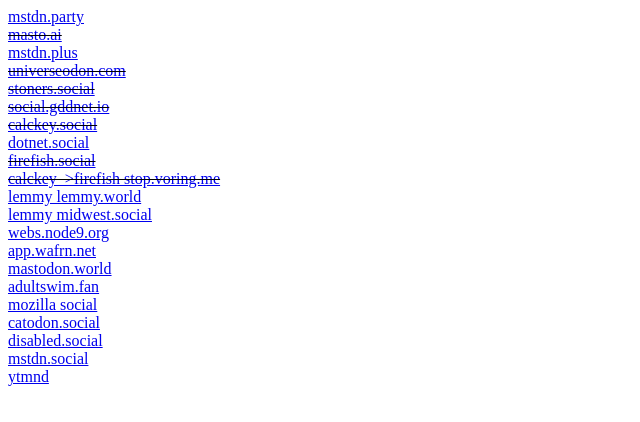
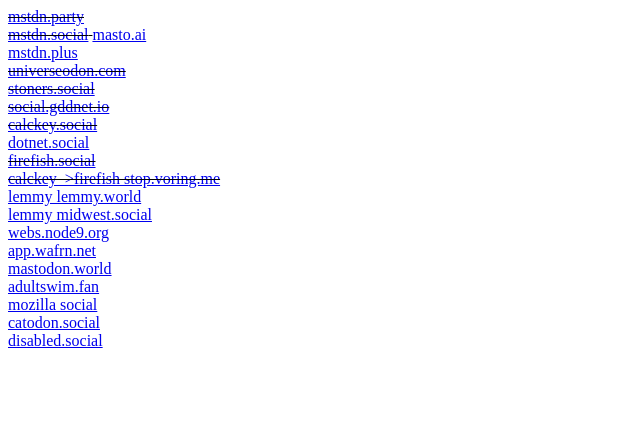
Before and after one commit to m3t0034/mastodon, a plain HTML site: page index.html in a window 1280 px wide. Shown: the whole page, without its empty margins (0-640 px from the left). Drawn offline with Linux system fonts and the light colour scheme.

Commit message:
Update index.html

```diff
--- a/index.html
+++ b/index.html
@@ -5,11 +5,13 @@ p {
 <img url="galaxywhirlpoolpotm2308c.webp">galaxywhirlpoolpotm2308c.webp</ img>
 </style>
 
-<a rel="me" href="https://mstdn.party/@m3t00">mstdn.party</a>
+<s><a rel="me" href="https://mstdn.party/@m3t00">mstdn.party</a>
 </br>
 
-
-<s><a rel="me" href="https://masto.ai/@m3t00">masto.ai</a></s>
+<a rel="me" href="https://mstdn.social/@m3t00">mstdn.social</a>
+</s>
+<//br>
+<a rel="me" href="https://masto.ai/@m3t00">masto.ai</a></s>
 </br>
 
 <a rel="me" href="https://mstdn.plus/@m3t00">mstdn.plus</a>
@@ -61,9 +63,3 @@ p {
 
 </br>
 <a rel="me" href="https://disabled.social/@m3t00">disabled.social</a>
-
-</br>
-<a rel="me" href="https://mstdn.social/@m3t00">mstdn.social</a>
-
-</br>
-<a href="https://ytmnd.com/">ytmnd</a>
```
